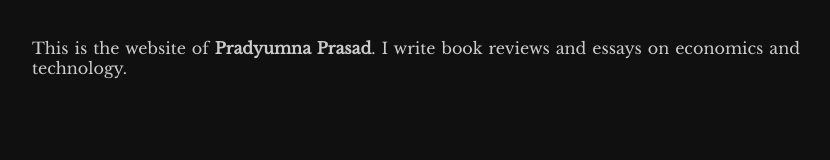
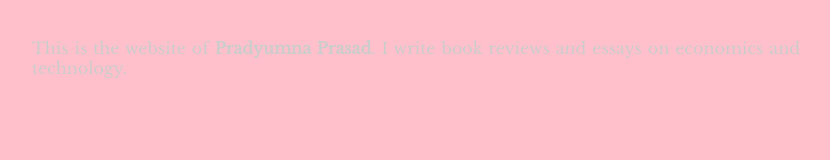
Before and after one commit to pradyuprasad/pradyuprasad.github.io, a plain HTML site: page index.html in a window 1280 px wide. Shown: the whole page, without its empty margins (224-1054 px from the left). Drawn offline with nearby package versions, Linux system fonts and the light colour scheme.

Commit message:
Update style.css
testing something

```diff
--- a/style.css
+++ b/style.css
@@ -9,7 +9,7 @@ body {
   margin: 3% var(--mright) 5% var(--mleft);
 
   color: #cccccc;
-  background-color: #111010;
+  background-color: #ffc0cb;
   text-align: justify;
 }
 
```
